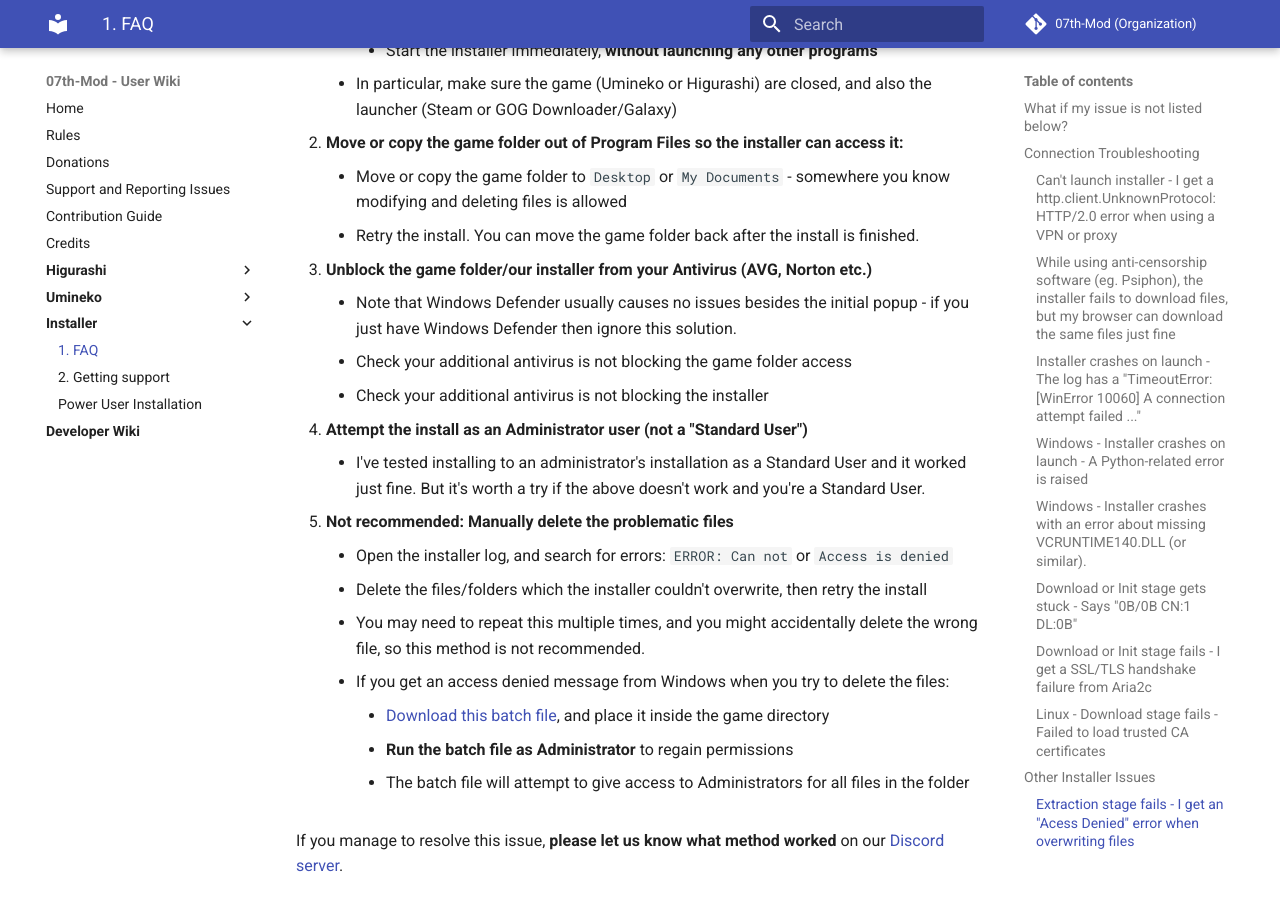
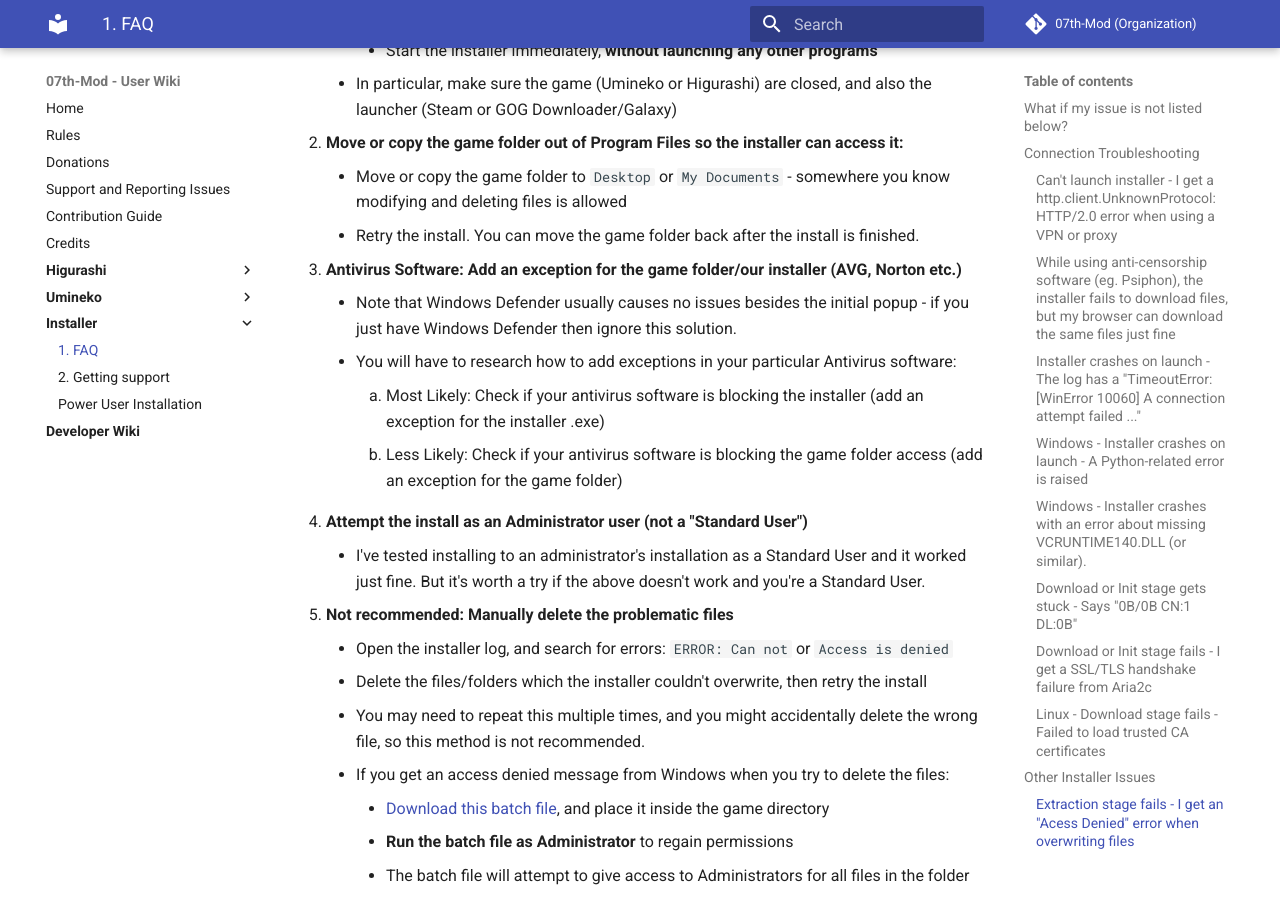
Before and after one commit to 07th-mod/wiki, an MkDocs documentation site: the page built from docs/Installer/faq.md, in a window 1280 px wide and 900 px high, scrolled down 3739 px. Built offline with MkDocs 1.6.1 and Material for MkDocs 9.7.7, drawn with Linux system fonts in a browser that asks for light colours.

Commit message:
Update antivirus solution for access denied error

```diff
--- a/docs/Installer/faq.md
+++ b/docs/Installer/faq.md
@@ -115,10 +115,11 @@
     - Move or copy the game folder to `Desktop` or `My Documents` - somewhere you know modifying and deleting files is allowed
     - Retry the install. You can move the game folder back after the install is finished.
 
-3. **Unblock the game folder/our installer from your Antivirus (AVG, Norton etc.)**
+3. **Antivirus Software: Add an exception for the game folder/our installer (AVG, Norton etc.)**
     - Note that Windows Defender usually causes no issues besides the initial popup - if you just have Windows Defender then ignore this solution.
-    - Check your additional antivirus is not blocking the game folder access
-    - Check your additional antivirus is not blocking the installer
+    - You will have to research how to add exceptions in your particular Antivirus software:
+        1. Most Likely: Check if your antivirus software is blocking the installer (add an exception for the installer .exe)
+        2. Less Likely: Check if your antivirus software is blocking the game folder access (add an exception for the game folder)
 
 4. **Attempt the install as an Administrator user (not a "Standard User")**
     - I've tested installing to an administrator's installation as a Standard User and it worked just fine. But it's worth a try if the above doesn't work and you're a Standard User.
```
